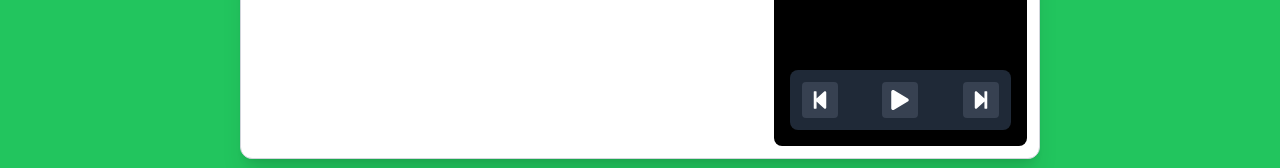
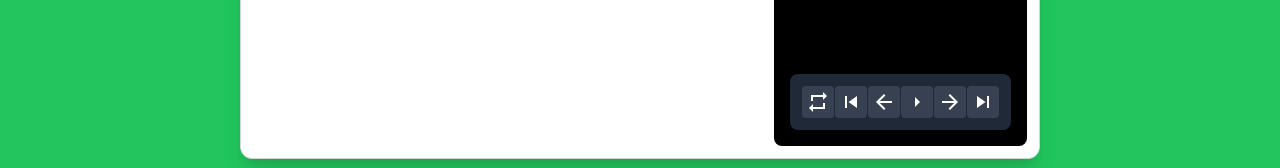
Before and after one commit to mnnlr/Chess_Vision_Client, a React (Create React App) app: page /chess-game in a window 1280 px wide. Shown: the part 632-800 px from the top of the page. Built offline with nearby package versions, Linux system fonts and the light colour scheme; a web font is replaced by a local one.

Commit message:
updated playbuttons and move features

```diff
--- a/src/Pages/Chessq.js
+++ b/src/Pages/Chessq.js
@@ -1,6 +1,7 @@
 import React, { useState, useEffect } from "react";
 import ChessGame from './ChessGame';
-import { FaStepForward , FaPlay, FaStepBackward} from "react-icons/fa";
+import { FetchgamesByDate } from "../utils/FetchgamesByDate";
+import { AnalyseGame } from "../utils/AnalyseGames";
 
 const Chessq = () => {
   const [moves, setMoves] = useState([]);
@@ -47,16 +48,17 @@ const Chessq = () => {
           </div>
 
           {/* Playback Buttons Fixed at Bottom */}
-          <div className="bg-gray-800 p-3 rounded-lg flex justify-between w-full ">
-            <button className="bg-gray-700 p-2 rounded hover:bg-gray-600">
-            <FaStepBackward  size={20} />
-            </button>
-            <button className="bg-gray-700 p-2 rounded hover:bg-gray-600">
-              <FaPlay size={20} />
-            </button>
-            <button className="bg-gray-700 p-2 rounded hover:bg-gray-600">
-            <FaStepForward   size={20} />
-            </button>
+          {/* Playback Controls */}
+          <div className="bg-gray-800 p-3 rounded-lg flex justify-between">
+              <button className="bg-gray-700 p-1 rounded hover:bg-gray-600"><svg xmlns="http://www.w3.org/2000/svg" width="24" height="24" viewBox="0 0 24 24"><path fill="currentColor" d="M7 7h10v3l4-4l-4-4v3H5v6h2zm10 10H7v-3l-4 4l4 4v-3h12v-6h-2z" /></svg></button>
+              <button className="bg-gray-700 p-1 rounded hover:bg-gray-600"><svg xmlns="http://www.w3.org/2000/svg" width="24" height="24" viewBox="0 0 24 24"><path fill="currentColor" d="M6 6h2v12H6zm3.5 6l8.5 6V6z" /></svg></button>
+              <button className="bg-gray-700 p-1 rounded hover:bg-gray-600"><svg xmlns="http://www.w3.org/2000/svg" width="24" height="24" viewBox="0 0 24 24"><path fill="currentColor" d="M20 11H7.83l5.59-5.59L12 4l-8 8l8 8l1.41-1.41L7.83 13H20z" /></svg></button>
+
+              <button className="bg-gray-700 p-1 rounded hover:bg-gray-600"><svg xmlns="http://www.w3.org/2000/svg" width="24" height="24" viewBox="0 0 24 24"><path fill="currentColor" d="m10 17l5-5l-5-5z" /></svg></button>
+              <button className="bg-gray-700 p-1 rounded hover:bg-gray-600"><svg xmlns="http://www.w3.org/2000/svg" width="24" height="24" viewBox="0 0 24 24"><path fill="currentColor" d="m12 4l-1.41 1.41L16.17 11H4v2h12.17l-5.58 5.59L12 20l8-8z" /></svg></button>
+
+              <button className="bg-gray-700 p-1 rounded hover:bg-gray-600"><svg xmlns="http://www.w3.org/2000/svg" width="24" height="24" viewBox="0 0 24 24"><path fill="currentColor" d="m6 18l8.5-6L6 6zM16 6v12h2V6z" /></svg></button>
+
           </div>
         </div>
       </div>
```
